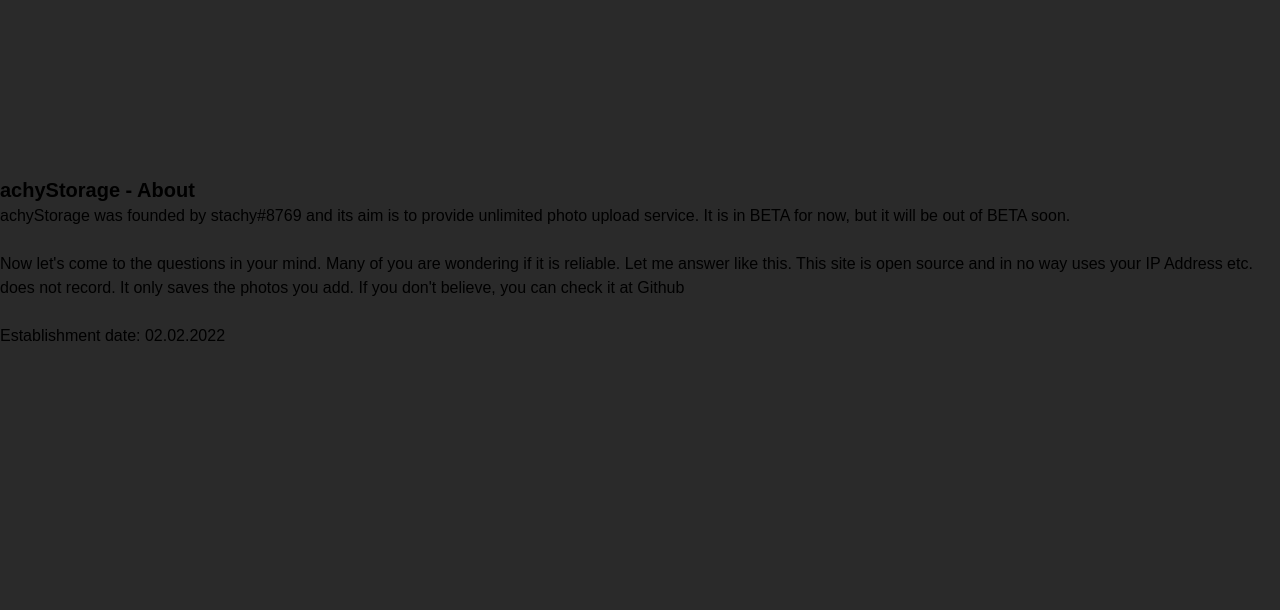
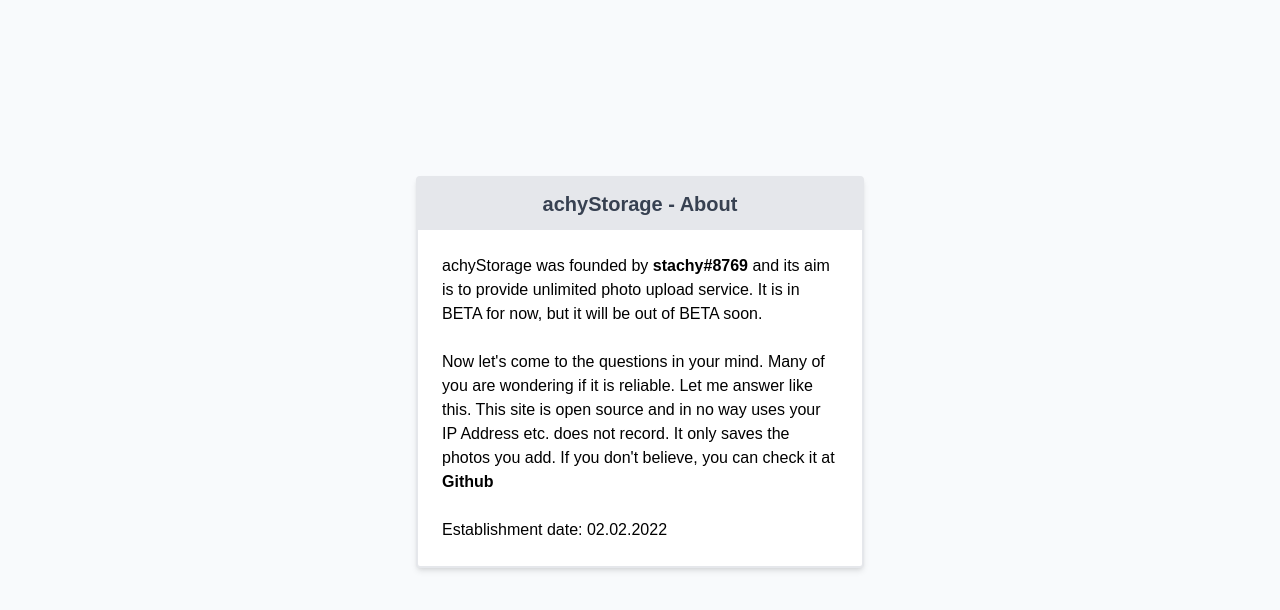
Before and after one commit to zlucid/Pixgent, a Node server app: page /about in a window 1280 px wide. Shown: the top 610 px of the page. Run offline with Node 20, Linux system fonts and the light colour scheme.

Commit message:
Add files via upload

```diff
--- a/index.js
+++ b/index.js
@@ -31,14 +31,7 @@
 app.set('views', path.join(__dirname, 'views'));
 
 app.get('/', achyLimiter, (req, res) => {
-    fetch('https://v1.nocodeapi.com/stachy/uptime/uYPwlPweLXmxmbxF?monitors=790567942').then(res => res.json()).then(data => {
-        let status = data.monitors[0].status;
-        if (status == 2) {
-            res.render('index', { status: 'Online' });
-        } else {
-            res.render('index', { status: 'Offline' });
-        }
-    })
+    res.render('index', { status: 'Online' });
 })
 
 app.get('/about', (req, res) => {
@@ -77,4 +70,4 @@
     })
 })
 
-app.listen(3000, console.log(`[SYSTEM] Website live!`.green))
+app.listen(1292, console.log(`[SYSTEM] Website live!`.green))
--- a/public/output.css
+++ b/public/output.css
@@ -468,196 +468,71 @@
   --tw-backdrop-sepia:  ;
 }
 
+.container {
+  width: 100%;
+}
+
+@media (min-width: 640px) {
+  .container {
+    max-width: 640px;
+  }
+}
+
+@media (min-width: 768px) {
+  .container {
+    max-width: 768px;
+  }
+}
+
+@media (min-width: 1024px) {
+  .container {
+    max-width: 1024px;
+  }
+}
+
+@media (min-width: 1280px) {
+  .container {
+    max-width: 1280px;
+  }
+}
+
+@media (min-width: 1536px) {
+  .container {
+    max-width: 1536px;
+  }
+}
+
 .absolute {
   position: absolute;
+}
+
+.relative {
+  position: relative;
 }
 
 .left-0 {
   left: 0px;
 }
 
-.right-52 {
-  right: 13rem;
-}
-
-.left-24 {
-  left: 6rem;
-}
-
-.left-16 {
-  left: 4rem;
-}
-
 .right-0 {
   right: 0px;
 }
 
-.top-32 {
-  top: 8rem;
+.float-none {
+  float: none;
 }
 
-.top-1\.5 {
-  top: 0.375rem;
+.mx-auto {
+  margin-left: auto;
+  margin-right: auto;
 }
 
-.top-1 {
-  top: 0.25rem;
+.mt-20 {
+  margin-top: 5rem;
 }
 
-.left-28 {
-  left: 7rem;
-}
-
-.top-\[165px\] {
-  top: 165px;
-}
-
-.right-40 {
-  right: 10rem;
-}
-
-.top-60 {
-  top: 15rem;
-}
-
-.top-80 {
-  top: 20rem;
-}
-
-.top-1\/2 {
-  top: 50%;
-}
-
-.left-1\/2 {
-  left: 50%;
-}
-
-.left-10 {
-  left: 2.5rem;
-}
-
-.left-7 {
-  left: 1.75rem;
-}
-
-.left-5 {
-  left: 1.25rem;
-}
-
-.top-2 {
-  top: 0.5rem;
-}
-
-.top-20 {
-  top: 5rem;
-}
-
-.top-10 {
-  top: 2.5rem;
-}
-
-.top-14 {
-  top: 3.5rem;
-}
-
-.top-96 {
-  top: 24rem;
-}
-
-.top-\[400px\] {
-  top: 400px;
-}
-
-.top-\[420px\] {
-  top: 420px;
-}
-
-.top-\[480px\] {
-  top: 480px;
-}
-
-.top-\[460px\] {
-  top: 460px;
-}
-
-.top-16 {
-  top: 4rem;
-}
-
-.right-48 {
-  right: 12rem;
-}
-
-.right-44 {
-  right: 11rem;
-}
-
-.right-36 {
-  right: 9rem;
-}
-
-.right-32 {
-  right: 8rem;
-}
-
-.right-28 {
-  right: 7rem;
-}
-
-.top-\[600px\] {
-  top: 600px;
-}
-
-.top-\[620px\] {
-  top: 620px;
-}
-
-.top-\[630px\] {
-  top: 630px;
-}
-
-.top-\[650px\] {
-  top: 650px;
-}
-
-.top-\[660px\] {
-  top: 660px;
-}
-
-.top-\[680px\] {
-  top: 680px;
-}
-
-.top-\[720px\] {
-  top: 720px;
-}
-
-.top-\[750px\] {
-  top: 750px;
-}
-
-.top-72 {
-  top: 18rem;
-}
-
-.top-64 {
-  top: 16rem;
-}
-
-.top-\[500px\] {
-  top: 500px;
-}
-
-.top-\[550px\] {
-  top: 550px;
-}
-
-.top-\[580px\] {
-  top: 580px;
-}
-
-.top-\[610px\] {
-  top: 610px;
+.mt-2 {
+  margin-top: 0.5rem;
 }
 
 .ml-auto {
@@ -668,70 +543,263 @@
   margin-right: auto;
 }
 
-.mt-20 {
-  margin-top: 5rem;
+.mt-40 {
+  margin-top: 10rem;
+}
+
+.mt-80 {
+  margin-top: 20rem;
+}
+
+.mt-96 {
+  margin-top: 24rem;
+}
+
+.-ml-2 {
+  margin-left: -0.5rem;
+}
+
+.-mt-20 {
+  margin-top: -5rem;
+}
+
+.-mt-10 {
+  margin-top: -2.5rem;
+}
+
+.ml-96 {
+  margin-left: 24rem;
+}
+
+.mt-1 {
+  margin-top: 0.25rem;
+}
+
+.mt-1\.5 {
+  margin-top: 0.375rem;
+}
+
+.ml-2 {
+  margin-left: 0.5rem;
+}
+
+.-ml-1\.5 {
+  margin-left: -0.375rem;
+}
+
+.-ml-1 {
+  margin-left: -0.25rem;
+}
+
+.mt-5 {
+  margin-top: 1.25rem;
+}
+
+.ml-5 {
+  margin-left: 1.25rem;
+}
+
+.ml-3 {
+  margin-left: 0.75rem;
+}
+
+.mt-3 {
+  margin-top: 0.75rem;
+}
+
+.ml-2\.5 {
+  margin-left: 0.625rem;
+}
+
+.mt-6 {
+  margin-top: 1.5rem;
+}
+
+.-ml-6 {
+  margin-left: -1.5rem;
+}
+
+.mt-2\.5 {
+  margin-top: 0.625rem;
+}
+
+.-ml-5 {
+  margin-left: -1.25rem;
+}
+
+.-ml-8 {
+  margin-left: -2rem;
+}
+
+.mt-64 {
+  margin-top: 16rem;
+}
+
+.mt-48 {
+  margin-top: 12rem;
+}
+
+.ml-10 {
+  margin-left: 2.5rem;
+}
+
+.mt-10 {
+  margin-top: 2.5rem;
+}
+
+.mt-32 {
+  margin-top: 8rem;
+}
+
+.mt-28 {
+  margin-top: 7rem;
 }
 
 .mt-44 {
   margin-top: 11rem;
 }
 
+.-ml-10 {
+  margin-left: -2.5rem;
+}
+
+.-ml-20 {
+  margin-left: -5rem;
+}
+
+.-ml-16 {
+  margin-left: -4rem;
+}
+
+.mb-0 {
+  margin-bottom: 0px;
+}
+
+.inline-block {
+  display: inline-block;
+}
+
 .flex {
   display: flex;
 }
 
-.h-6 {
-  height: 1.5rem;
+.inline-flex {
+  display: inline-flex;
+}
+
+.h-screen {
+  height: 100vh;
 }
 
 .h-20 {
   height: 5rem;
 }
 
-.h-24 {
-  height: 6rem;
+.h-3 {
+  height: 0.75rem;
 }
 
-.h-28 {
-  height: 7rem;
+.h-full {
+  height: 100%;
 }
 
-.h-32 {
-  height: 8rem;
+.h-10 {
+  height: 2.5rem;
 }
 
-.h-44 {
-  height: 11rem;
+.h-12 {
+  height: 3rem;
 }
 
-.h-40 {
-  height: 10rem;
+.h-14 {
+  height: 3.5rem;
 }
 
-.w-6 {
-  width: 1.5rem;
+.h-36 {
+  height: 9rem;
 }
 
-.w-\[350px\] {
-  width: 350px;
+.w-auto {
+  width: auto;
 }
 
-.-translate-x-1\/2 {
-  --tw-translate-x: -50%;
-  transform: translate(var(--tw-translate-x), var(--tw-translate-y)) rotate(var(--tw-rotate)) skewX(var(--tw-skew-x)) skewY(var(--tw-skew-y)) scaleX(var(--tw-scale-x)) scaleY(var(--tw-scale-y));
+.w-3\/6 {
+  width: 50%;
 }
 
-.-translate-y-1\/2 {
-  --tw-translate-y: -50%;
-  transform: translate(var(--tw-translate-x), var(--tw-translate-y)) rotate(var(--tw-rotate)) skewX(var(--tw-skew-x)) skewY(var(--tw-skew-y)) scaleX(var(--tw-scale-x)) scaleY(var(--tw-scale-y));
+.w-3 {
+  width: 0.75rem;
 }
 
-.transform {
-  transform: translate(var(--tw-translate-x), var(--tw-translate-y)) rotate(var(--tw-rotate)) skewX(var(--tw-skew-x)) skewY(var(--tw-skew-y)) scaleX(var(--tw-scale-x)) scaleY(var(--tw-scale-y));
+.w-full {
+  width: 100%;
+}
+
+.w-60 {
+  width: 15rem;
+}
+
+.w-20 {
+  width: 5rem;
+}
+
+.w-80 {
+  width: 20rem;
+}
+
+.w-36 {
+  width: 9rem;
+}
+
+.max-w-md {
+  max-width: 28rem;
+}
+
+@-webkit-keyframes ping {
+  75%, 100% {
+    transform: scale(2);
+    opacity: 0;
+  }
+}
+
+@keyframes ping {
+  75%, 100% {
+    transform: scale(2);
+    opacity: 0;
+  }
+}
+
+.animate-ping {
+  -webkit-animation: ping 1s cubic-bezier(0, 0, 0.2, 1) infinite;
+          animation: ping 1s cubic-bezier(0, 0, 0.2, 1) infinite;
+}
+
+.cursor-pointer {
+  cursor: pointer;
 }
 
 .flex-col {
   flex-direction: column;
+}
+
+.items-center {
+  align-items: center;
+}
+
+.justify-end {
+  justify-content: flex-end;
+}
+
+.justify-center {
+  justify-content: center;
+}
+
+.break-words {
+  overflow-wrap: break-word;
+}
+
+.rounded-md {
+  border-radius: 0.375rem;
 }
 
 .rounded-full {
@@ -742,22 +810,55 @@
   border-radius: 0.125rem;
 }
 
-.border-4 {
-  border-width: 4px;
+.rounded {
+  border-radius: 0.25rem;
 }
 
-.border-solid {
-  border-style: solid;
+.border {
+  border-width: 1px;
 }
 
-.border-\[\#2A2A2A\] {
-  --tw-border-opacity: 1;
-  border-color: rgb(42 42 42 / var(--tw-border-opacity));
+.border-2 {
+  border-width: 2px;
 }
 
-.bg-red-500 {
+.border-x-2 {
+  border-left-width: 2px;
+  border-right-width: 2px;
+}
+
+.border-dashed {
+  border-style: dashed;
+}
+
+.border-slate-600 {
+  --tw-border-opacity: 1;
+  border-color: rgb(71 85 105 / var(--tw-border-opacity));
+}
+
+.bg-slate-50 {
   --tw-bg-opacity: 1;
-  background-color: rgb(239 68 68 / var(--tw-bg-opacity));
+  background-color: rgb(248 250 252 / var(--tw-bg-opacity));
+}
+
+.bg-slate-600 {
+  --tw-bg-opacity: 1;
+  background-color: rgb(71 85 105 / var(--tw-bg-opacity));
+}
+
+.bg-slate-500 {
+  --tw-bg-opacity: 1;
+  background-color: rgb(100 116 139 / var(--tw-bg-opacity));
+}
+
+.bg-sky-400 {
+  --tw-bg-opacity: 1;
+  background-color: rgb(56 189 248 / var(--tw-bg-opacity));
+}
+
+.bg-sky-500 {
+  --tw-bg-opacity: 1;
+  background-color: rgb(14 165 233 / var(--tw-bg-opacity));
 }
 
 .bg-green-500 {
@@ -765,65 +866,72 @@
   background-color: rgb(34 197 94 / var(--tw-bg-opacity));
 }
 
-.bg-yellow-500 {
+.bg-slate-900 {
   --tw-bg-opacity: 1;
-  background-color: rgb(234 179 8 / var(--tw-bg-opacity));
+  background-color: rgb(15 23 42 / var(--tw-bg-opacity));
 }
 
-.bg-gray-500 {
+.bg-slate-800 {
   --tw-bg-opacity: 1;
-  background-color: rgb(107 114 128 / var(--tw-bg-opacity));
+  background-color: rgb(30 41 59 / var(--tw-bg-opacity));
 }
 
-.bg-\[\#383838\] {
+.bg-black {
   --tw-bg-opacity: 1;
-  background-color: rgb(56 56 56 / var(--tw-bg-opacity));
+  background-color: rgb(0 0 0 / var(--tw-bg-opacity));
 }
 
-.p-2 {
-  padding: 0.5rem;
+.bg-slate-200 {
+  --tw-bg-opacity: 1;
+  background-color: rgb(226 232 240 / var(--tw-bg-opacity));
 }
 
-.px-2 {
-  padding-left: 0.5rem;
-  padding-right: 0.5rem;
+.bg-slate-400 {
+  --tw-bg-opacity: 1;
+  background-color: rgb(148 163 184 / var(--tw-bg-opacity));
 }
 
-.py-2 {
-  padding-top: 0.5rem;
-  padding-bottom: 0.5rem;
+.bg-white {
+  --tw-bg-opacity: 1;
+  background-color: rgb(255 255 255 / var(--tw-bg-opacity));
 }
 
-.font-sans {
-  font-family: ui-sans-serif, system-ui, -apple-system, BlinkMacSystemFont, "Segoe UI", Roboto, "Helvetica Neue", Arial, "Noto Sans", sans-serif, "Apple Color Emoji", "Segoe UI Emoji", "Segoe UI Symbol", "Noto Color Emoji";
+.bg-gray-200 {
+  --tw-bg-opacity: 1;
+  background-color: rgb(229 231 235 / var(--tw-bg-opacity));
 }
 
-.font-serif {
-  font-family: ui-serif, Georgia, Cambria, "Times New Roman", Times, serif;
+.p-6 {
+  padding: 1.5rem;
 }
 
-.font-mono {
-  font-family: ui-monospace, SFMono-Regular, Menlo, Monaco, Consolas, "Liberation Mono", "Courier New", monospace;
+.px-4 {
+  padding-left: 1rem;
+  padding-right: 1rem;
 }
 
-.text-3xl {
-  font-size: 1.875rem;
-  line-height: 2.25rem;
+.py-3 {
+  padding-top: 0.75rem;
+  padding-bottom: 0.75rem;
+}
+
+.px-6 {
+  padding-left: 1.5rem;
+  padding-right: 1.5rem;
+}
+
+.text-center {
+  text-align: center;
+}
+
+.text-5xl {
+  font-size: 3rem;
+  line-height: 1;
 }
 
 .text-xl {
   font-size: 1.25rem;
   line-height: 1.75rem;
-}
-
-.text-sm {
-  font-size: 0.875rem;
-  line-height: 1.25rem;
-}
-
-.text-4xl {
-  font-size: 2.25rem;
-  line-height: 2.5rem;
 }
 
 .text-lg {
@@ -835,8 +943,12 @@
   font-weight: 600;
 }
 
-.font-thin {
-  font-weight: 100;
+.font-bold {
+  font-weight: 700;
+}
+
+.leading-normal {
+  line-height: 1.5;
 }
 
 .text-white {
@@ -844,35 +956,74 @@
   color: rgb(255 255 255 / var(--tw-text-opacity));
 }
 
-.underline {
-  -webkit-text-decoration-line: underline;
-          text-decoration-line: underline;
+.text-black {
+  --tw-text-opacity: 1;
+  color: rgb(0 0 0 / var(--tw-text-opacity));
+}
+
+.text-gray-700 {
+  --tw-text-opacity: 1;
+  color: rgb(55 65 81 / var(--tw-text-opacity));
 }
 
 .opacity-60 {
   opacity: 0.6;
 }
 
+.opacity-75 {
+  opacity: 0.75;
+}
+
 .opacity-70 {
   opacity: 0.7;
-}
-
-.opacity-90 {
-  opacity: 0.9;
 }
 
 .opacity-80 {
   opacity: 0.8;
 }
 
-.drop-shadow-lg {
-  --tw-drop-shadow: drop-shadow(0 10px 8px rgb(0 0 0 / 0.04)) drop-shadow(0 4px 3px rgb(0 0 0 / 0.1));
-  filter: var(--tw-blur) var(--tw-brightness) var(--tw-contrast) var(--tw-grayscale) var(--tw-hue-rotate) var(--tw-invert) var(--tw-saturate) var(--tw-sepia) var(--tw-drop-shadow);
+.opacity-50 {
+  opacity: 0.5;
 }
 
-@import url('https://fonts.googleapis.com/css2?family=Poppins&display=swap');
+.opacity-0 {
+  opacity: 0;
+}
+
+.opacity-100 {
+  opacity: 1;
+}
+
+.shadow-md {
+  --tw-shadow: 0 4px 6px -1px rgb(0 0 0 / 0.1), 0 2px 4px -2px rgb(0 0 0 / 0.1);
+  --tw-shadow-colored: 0 4px 6px -1px var(--tw-shadow-color), 0 2px 4px -2px var(--tw-shadow-color);
+  box-shadow: var(--tw-ring-offset-shadow, 0 0 #0000), var(--tw-ring-shadow, 0 0 #0000), var(--tw-shadow);
+}
+
+@import url('https://fonts.googleapis.com/css2?family=Poppins:wght@600&display=swap');
 
 body {
-  background-color: #2A2A2A;
-  font-family: "Poppins", sans-serif;
+  margin: 0;
+  padding: 0;
+  justify-content: center;
+  font-family: 'Poppins', sans-serif;
 }
+
+.hover\:border-2:hover {
+  border-width: 2px;
+}
+
+.hover\:border-\[\#333\]:hover {
+  --tw-border-opacity: 1;
+  border-color: rgb(51 51 51 / var(--tw-border-opacity));
+}
+
+.hover\:border-white:hover {
+  --tw-border-opacity: 1;
+  border-color: rgb(255 255 255 / var(--tw-border-opacity));
+}
+
+.hover\:text-black:hover {
+  --tw-text-opacity: 1;
+  color: rgb(0 0 0 / var(--tw-text-opacity));
+}
```
Also changed, not shown: package.json (+34 -17 lines), tailwind.config.js (+4 -8 lines), 2 other files.
